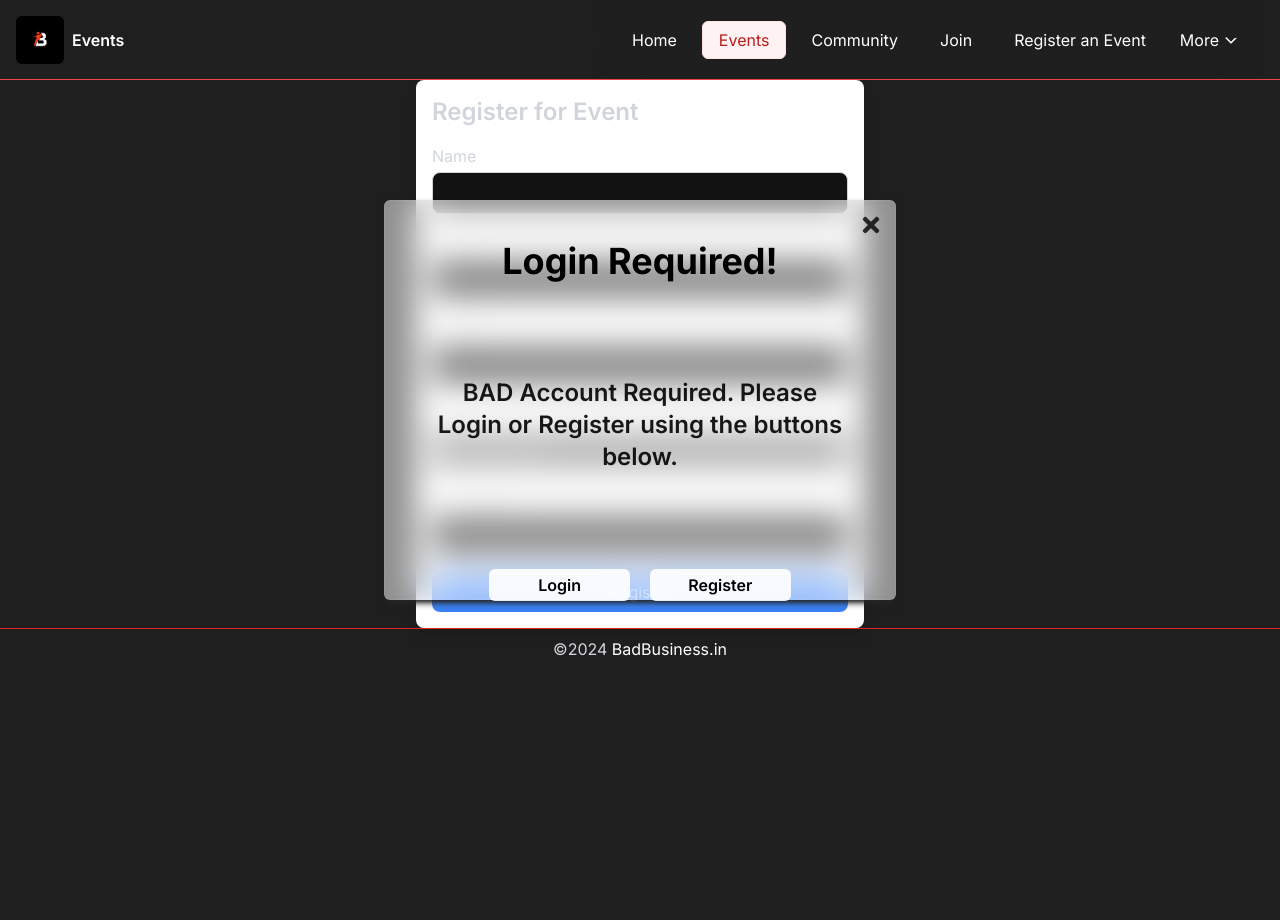
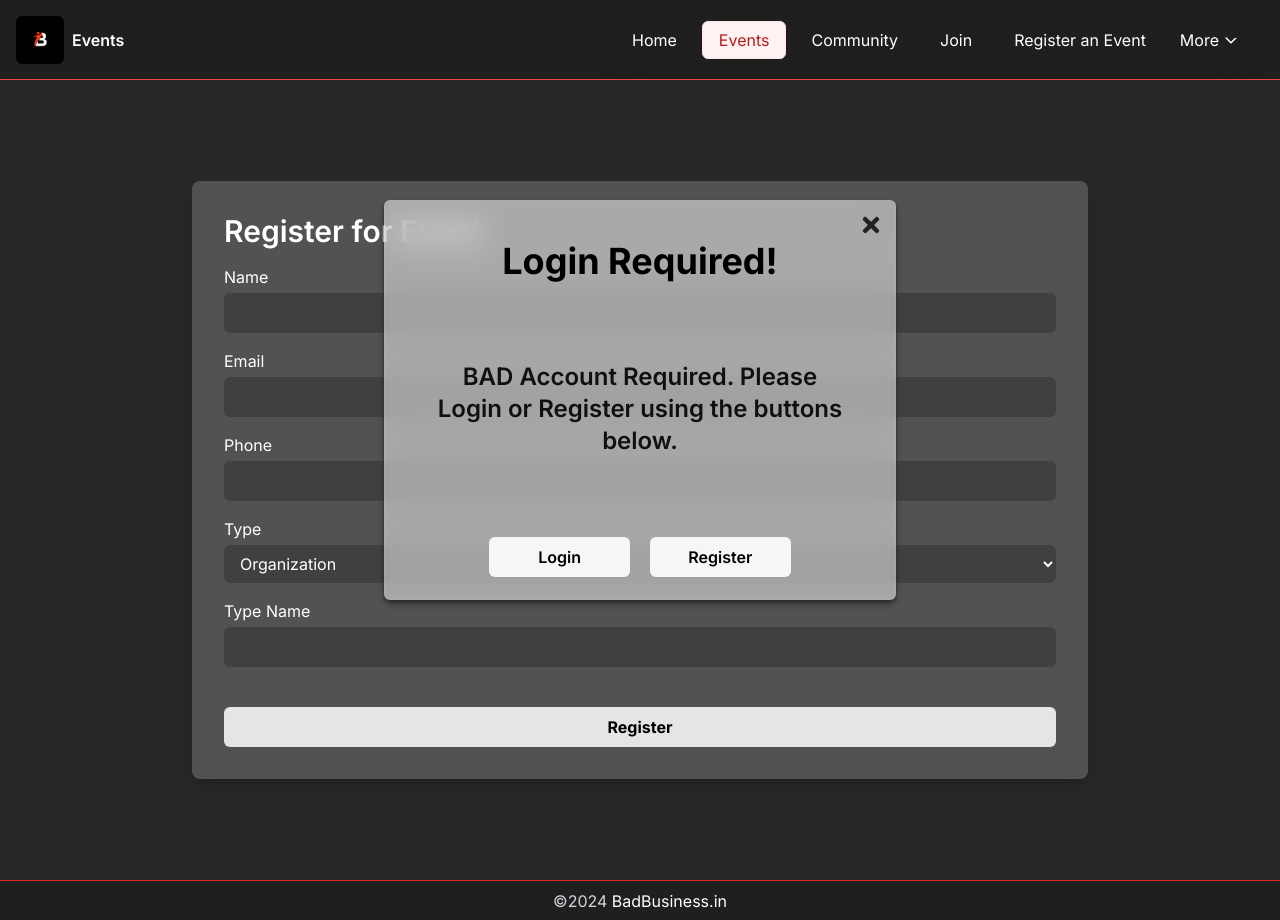
Before and after one commit to SarthakMittal777/badbusiness-events, a React (Vite) app in the folder client/: page /register/1 in a window 1280 px wide. Both pictures are taken after a click on the button "Register an Event". Before the commit the page ends 800 px from the top, so only its background shows below. Built offline with nearby package versions, Linux system fonts and the light colour scheme; no server answers.

Commit message:
made event registration form

```diff
--- a/client/src/components/EventRegistration.jsx
+++ b/client/src/components/EventRegistration.jsx
@@ -33,10 +33,10 @@ const RegisterEventForm = () => {
   };
 
   return (
-    <form
-      onSubmit={handleSubmit}
-      className="max-w-md mx-auto p-4 shadow-lg rounded-lg bg-white">
-      <h2 className="text-2xl font-semibold mb-4">Register for Event</h2>
+    <div className="min-h-screen bg-zinc-800 text-white flex justify-center items-center p-4">
+      <div className="bg-neutral-600 p-8 rounded-lg shadow-lg max-w-4xl w-full">
+        <h2 className="text-3xl font-semibold mb-4">Register for Event</h2>
+        <form onSubmit={handleSubmit}>
           <div className="mb-4">
             <label className="block mb-1" htmlFor="attendeeName">
               Name
@@ -47,7 +47,7 @@ const RegisterEventForm = () => {
               value={attendeeName}
               onChange={(e) => setAttendeeName(e.target.value)}
               required
-          className="w-full border border-gray-300 px-3 py-2 rounded-lg"
+              className="w-full px-3 py-2 bg-neutral-700 rounded-md focus:outline-none focus:ring-2 focus:ring-zinc-800"
             />
           </div>
           <div className="mb-4">
@@ -60,7 +60,7 @@ const RegisterEventForm = () => {
               value={email}
               onChange={(e) => setEmail(e.target.value)}
               required
-          className="w-full border border-gray-300 px-3 py-2 rounded-lg"
+              className="w-full px-3 py-2 bg-neutral-700 rounded-md focus:outline-none focus:ring-2 focus:ring-zinc-800"
             />
           </div>
           <div className="mb-4">
@@ -73,7 +73,7 @@ const RegisterEventForm = () => {
               value={phone}
               onChange={(e) => setPhone(e.target.value)}
               required
-          className="w-full border border-gray-300 px-3 py-2 rounded-lg"
+              className="w-full px-3 py-2 bg-neutral-700 rounded-md focus:outline-none focus:ring-2 focus:ring-zinc-800"
             />
           </div>
           <div className="mb-4">
@@ -85,7 +85,7 @@ const RegisterEventForm = () => {
               value={attendeeType}
               onChange={(e) => setAttendeeType(e.target.value)}
               required
-          className="w-full border border-gray-300 px-3 py-2 rounded-lg">
+              className="w-full px-3 py-2 bg-neutral-700 rounded-md focus:outline-none focus:ring-2 focus:ring-zinc-800">
               <option value="institute">Institute</option>
               <option value="organization">Organization</option>
             </select>
@@ -100,15 +100,17 @@ const RegisterEventForm = () => {
               value={typeName}
               onChange={(e) => setTypeName(e.target.value)}
               required
-          className="w-full border border-gray-300 px-3 py-2 rounded-lg"
+              className="w-full px-3 py-2 bg-neutral-700 rounded-md focus:outline-none focus:ring-2 focus:ring-zinc-800"
             />
           </div>
           <button
             type="submit"
-        className="w-full bg-blue-500 text-white py-2 rounded-lg hover:bg-blue-600">
+            className="w-full px-3 py-2 mt-6 bg-neutral-200 text-black font-bold rounded-md">
             Register
           </button>
         </form>
+      </div>
+    </div>
   );
 };
 
--- a/client/src/components/LoginPopup.jsx
+++ b/client/src/components/LoginPopup.jsx
@@ -36,19 +36,19 @@ function LoginPopup({ isOpen, onClose }) {
         <h2 className="text-4xl text-black font-bold mb-4 text-center cursor-default">
           Login Required!
         </h2>
-        <p className="text-center font-semibold text-2xl flex items-center justify-center mt-20 text-black/90 pointer-events-none">
+        <p className="text-center font-semibold text-xl md:text-2xl flex items-center justify-center mt-16 text-black/90 pointer-events-none">
           BAD Account Required. Please Login or Register using the buttons
           below.
         </p>
-        <div className="flex justify-center gap-5 mt-24 w-full">
+        <div className="flex justify-center gap-5 mt-20 w-full">
           <Link
             to="/login"
-            className="px-3 py-1 bg-white/90 text-black font-semibold rounded-md w-1/3 text-center">
+            className="px-3 py-2 bg-white/90 text-black font-semibold rounded-md w-1/2 md:w-1/3 text-center">
             Login
           </Link>
           <Link
             to="/register"
-            className="px-3 py-1 bg-white/90 text-black font-semibold rounded-md w-1/3 text-center">
+            className="px-3 py-2 bg-white/90 text-black font-semibold rounded-md w-1/2 md:w-1/3 text-center">
             Register
           </Link>
         </div>
```
Lines whose indentation alone changed are shown as unchanged.
